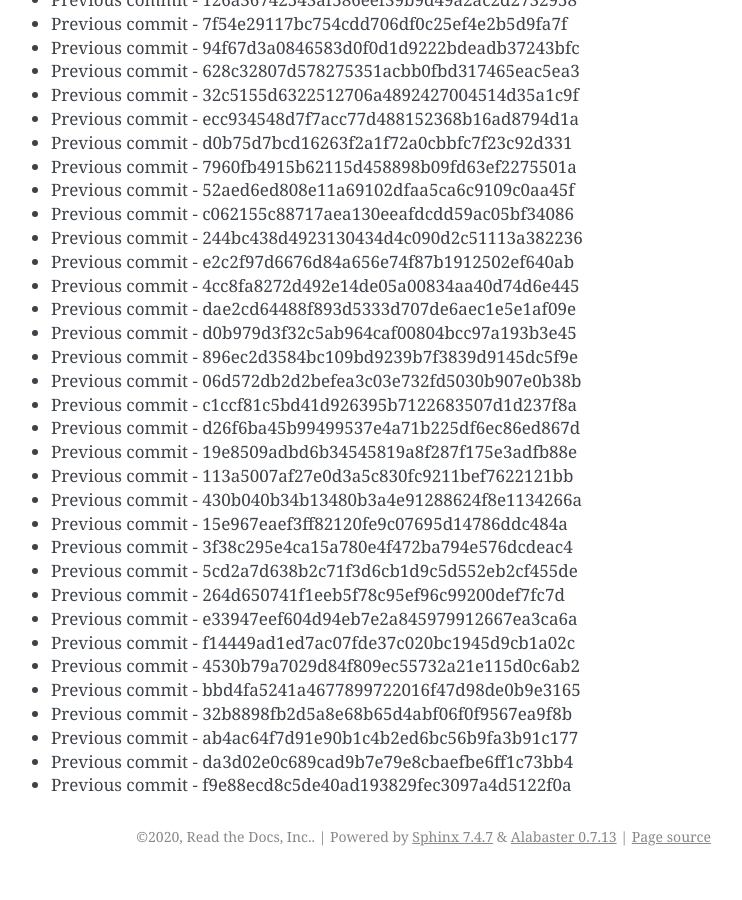
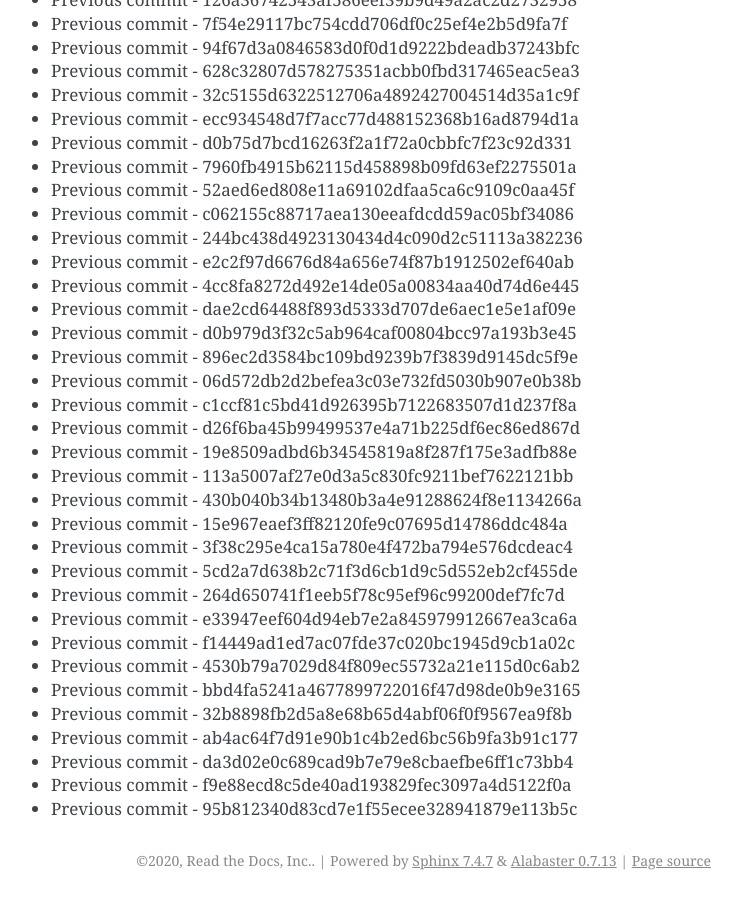
Before and after one commit to readthedocs/rtd-git-stresstest, a Sphinx documentation site: the page built from docs/updates.rst, in a window 1280 px wide and 900 px high, scrolled down 77210 px. Shown: the whole window, without its empty margins (399-1141 px from the left). Built offline with Sphinx 7.4.7, drawn with Linux system fonts in a browser that asks for light colours; before the commit the page ends 78086 px from its top, so only the background shows below that.

Commit message:
Generating commit from previous: 95b812340d83cd7e1f55ecee328941879e113b5c

```diff
--- a/docs/updates.rst
+++ b/docs/updates.rst
@@ -3276,3 +3276,4 @@ It can be tested for any performance characteristics.
 * Previous commit - ab4ac64f7d91e90b1c4b2ed6bc56b9fa3b91c177
 * Previous commit - da3d02e0c689cad9b7e79e8cbaefbe6ff1c73bb4
 * Previous commit - f9e88ecd8c5de40ad193829fec3097a4d5122f0a
+* Previous commit - 95b812340d83cd7e1f55ecee328941879e113b5c
```
